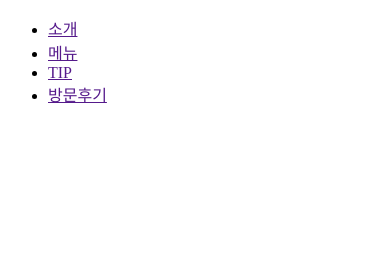
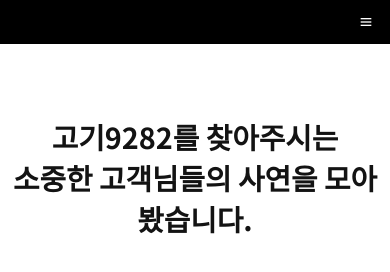
Before and after one commit to youjin0411/starlight_shrine, a plain HTML site: page Introduce.html in a window 390 px wide. Drawn offline with nearby package versions, Linux system fonts and the light colour scheme.

Commit message:
nav바 완성

```diff
--- a/Introduce.html
+++ b/Introduce.html
@@ -5,12 +5,19 @@
     <meta http-equiv="X-UA-Compatible" content="IE=edge">
     <meta name="viewport" content="width=device-width, initial-scale=1.0">
     <title>Introduce</title>
+    <link href='https://unpkg.com/boxicons@2.1.2/css/boxicons.min.css' rel='stylesheet'>
+    <link rel="stylesheet" href="main.css">
 </head>
 <body>
     <header class="header" id="header">
         <nav class="nav container" id="nav-toggle">
+            <div class="nav-toggle" id="nav-toggle">
+                <i class='bx bx-menu'></i>
+            </div>
             <div class="nav-menu">
                 <ul class="nav-list" id="nav-list">
+                    <li class="nav-item">
+                        <a href="" class="nav-link">HOME</a></li>
                     <li class="nav-item">
                         <a href="" class="nav-link">소개</a></li>
                     <li class="nav-item">
@@ -23,5 +30,11 @@
             </div>
         </nav>
     </header>
+
+    <h2 id="title_text">
+        고기9282를 찾아주시는 <br>소중한 고객님들의 사연을 모아봤습니다.
+    </h2>
+        <!-- main.js -->
+    <script src="main.js" defer></script>
 </body>
 </html>
--- /dev/null
+++ b/main.css
@@ -0,0 +1,127 @@
+/* Google Fonts  */
+@import url('https://fonts.googleapis.com/css2?family=Noto+Sans+KR:wght@400;500;700&display=swap');
+
+/* base */
+*{
+    box-sizing: border-box;
+    margin: 0;
+    padding: 0;
+    font-family: 'Noto Sans KR', sans-serif;
+}
+ul {
+    list-style: none;
+}
+a{
+    text-decoration-line: none;
+}
+
+body{
+    position: relative;
+    font-family: 'Noto Sans KR', sans-serif;
+    font-size: 1rem;
+    color: rgb(19, 19, 19);
+}
+
+/* nav */
+.container {
+    margin-left: 1rem;
+    margin-right: 1rem;
+}
+
+header{
+    background-color: #000000;
+}
+
+nav {
+    height: 44px; /* nav글자 높이 */
+    /* 수평배열 */
+    display: flex;
+    justify-content: flex-end;
+    align-items: center; /* nav글자 중앙정렬 */
+}
+
+nav a {
+    color: #fff;
+    font-size: 0.8rem; /* 글자 크기*/
+}
+
+.nav-toggle {
+    /* toggle버튼이 보이지 않도록  */
+    display: none;
+    /* visibility: hidden; */
+}
+
+.nav-toggle i{
+    color:#fff;
+}
+
+.nav-toggle {
+    /* toggle버튼이 보이지 않도록  */
+    display: none;
+    /* visibility: hidden; */
+}
+
+.nav-toggle i{
+    color:#fff;
+}
+
+.nav-list {
+    /* 수평배열 */
+    display: flex;
+    column-gap: 4rem; /* 12px = nav글자사이의 거리 */
+    margin-right: 100px;
+}
+
+.nav-link {
+    display: block; /* a 태그가 한 줄 전체를 차지해서 링크가 동작하도록... */
+}
+
+.nav-link {
+    color: #fff;
+}
+
+/* 배너 글 */
+#title_text{
+    text-align: center;
+    font-size: 1.8rem;
+    margin-top: 4.5rem;
+}
+
+/* mobile  */
+@media screen and (max-width: 680px){
+    /* 햄버거 메뉴 보이게 하기 */
+    .nav-toggle {
+        display: block; /*nav-toggle 즉, 밥 아이콘 제일 앞으로 */
+        position: absolute; /*nav-logo 가운데 정렬 */
+        cursor: pointer; /* 마우스 포인터: 손 => 토글에 가져 가면 마우스 커서 생성*/
+    }
+    .nav-logo {
+        /*밥 아이콘을 중앙 정렬 시켜서 아래에 있는 메뉴토글 버튼 보이게*/
+        margin: 0 auto; /*가운데 정렬*/
+    }
+    /* nav의 글자 햄버거 메뉴 안으로 수직으로 flex 방향 바꾸기 */
+    .nav-list {
+        flex-direction: column; /*수직*/
+        position: absolute; /* 원래 있던 자리의 (0,0)위치 */
+        left: 0; /* 왼쪽 정렬 */
+        right: 0; /* 넓이를 100%로 채움 */
+        top: 44px; /* nav높이 -> top높이 부분을 nav아래로 맞춘다. */
+        width: 100%;
+        background-color: #2f2f2f;
+        /* display: none; toggle 버튼이 안 보이게 하도록 toggle nav바가  */
+        /* 영역에 넘쳐나가게 되면 아예 보이지 않게 감추는 것 */
+        height: 0; /*overflow: hidden과 함께 메뉴 안 보이게 하자*/
+        overflow: hidden;
+        transition: 0.3s;
+    }
+    .nav-item{
+        /* nav 메뉴 글자 사이의 위아래 여백 주기*/
+        padding: 0.5rem 0;
+        border-bottom: 1px solid #fff;
+        text-align: center; /* 글자 가운데 정렬 */
+    }
+    .show-menu {
+        height: 176px;
+        width: 100%;
+    }
+}
--- /dev/null
+++ b/main.js
@@ -0,0 +1,19 @@
+// show/hide menu: toggle(on/off반복) menu
+const toggleMenu = (toggleId, navListId) => {
+    //html -> js 가져옴
+    const toggle = document.getElementById(toggleId);
+    const navList = document.getElementById(navListId);
+    const toggleIcon = toggle.getElementsByTagName("i")[0];
+
+    if(toggle && navList) {
+        // toggle click
+        toggle.addEventListener('click', () => {
+            // show/hide menu : .show-menu -> 함수를 한 번만 사용함으로
+            navList.classList.toggle('show-menu');
+            //change toggle icon : bx-menu <-> bx-x
+            toggleIcon.classList.toggle("bx-menu");
+            toggleIcon.classList.toggle("bxs-x-square");
+        });
+    }
+}
+toggleMenu("nav-toggle", "nav-list");
```
